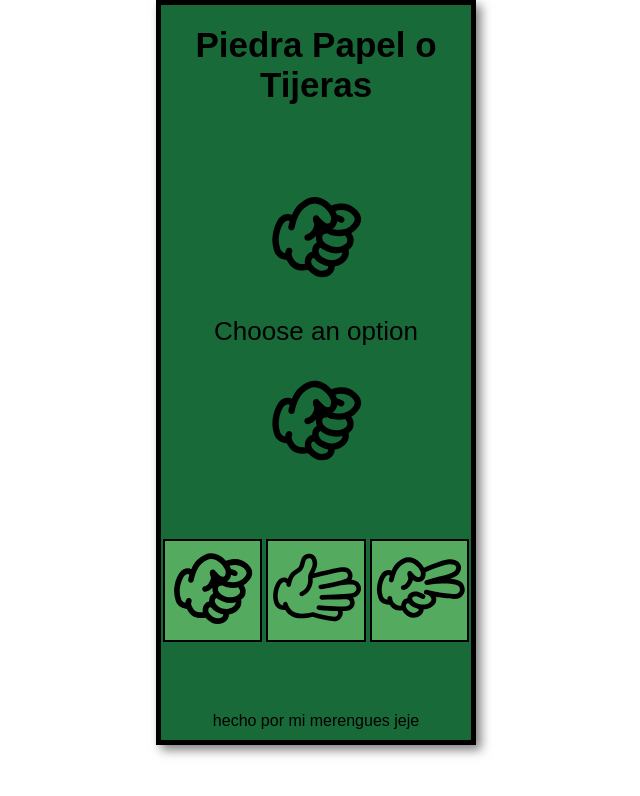
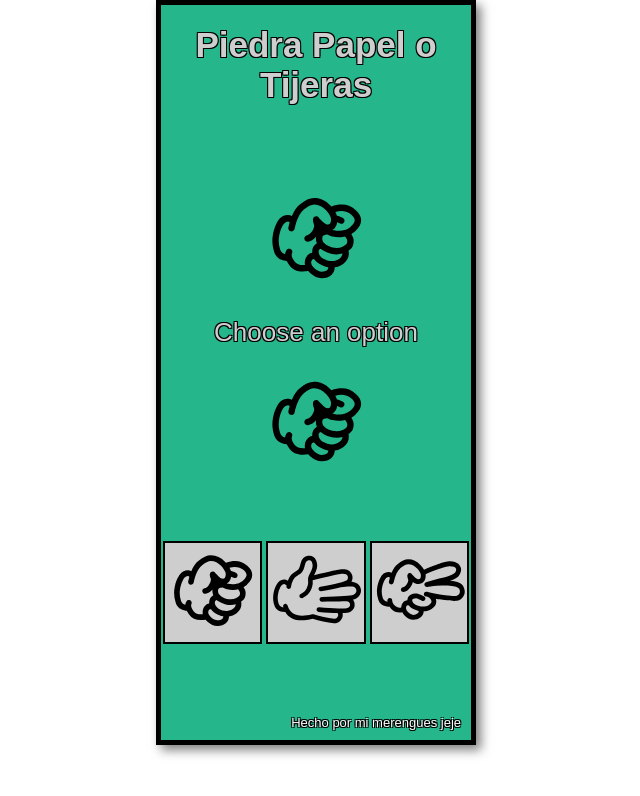
Before and after one commit to AldoAndrade01/Juego-JS-prueba, a plain HTML site: page index.html in a window 1280 px wide. Shown: the whole page, without its empty margins (324-964 px from the left). Drawn offline with Linux system fonts and the light colour scheme.

Commit message:
color mas bonito

```diff
--- a/index.html
+++ b/index.html
@@ -9,7 +9,7 @@
 <body>
 
     <div class="container">
-        <h1>Piedra Papel o Tijeras</h1>
+        <h1 id="tmain">Piedra Papel o Tijeras</h1>
 
         <div id="result">
 
@@ -38,7 +38,7 @@
         </div>
 
         <footer>
-            hecho por mi merengues jeje
+            Hecho por mi merengues jeje
         </footer>
 
     </div>
--- a/styles.css
+++ b/styles.css
@@ -6,14 +6,24 @@
     font-family: sans-serif;
 }
 
+#tmain{
+    display: flex;
+    justify-content: center;
+    align-items: center;
+    color: rgb(206, 206, 206);
+    text-shadow: -1px -1px 0 black, 1px -1px 0 #000, -1px 1px 0 #000, 1px 1px 0 #000;
+}
+
 footer{
-    color:black;
-    text-align: center;
+    color: white;
+    font-size: 13px;
+    text-align: right;
     padding: 10px;
+    text-shadow: -1px -1px 0 #000, 1px -1px 0 #000, -1px 1px 0 #000, 1px 1px 0 #000;
 }
 
 button{
-    background-color:rgb(84, 170, 95);
+    background-color:rgb(206, 206, 206);
     border: 2px solid black;
     margin: 2px;
 }
@@ -23,7 +33,7 @@ button{
     height: 100vh;
     max-height: 745px;
     margin: 0 auto;
-    background-color:rgb(24, 107, 56);
+    background-color:rgb(38, 182, 139);
     display: flex;
     flex-direction: column;
     justify-content: space-between;
@@ -48,6 +58,8 @@ h1 {
 #start-text{
     font-size: 26px;
     padding: 20px;
+    color: rgb(206, 206, 206);
+    text-shadow: -1px -1px 0 #000, 1px -1px 0 #000, -1px 1px 0 #000, 1px 1px 0 #000;
 }
 
 #group-btn{
```
